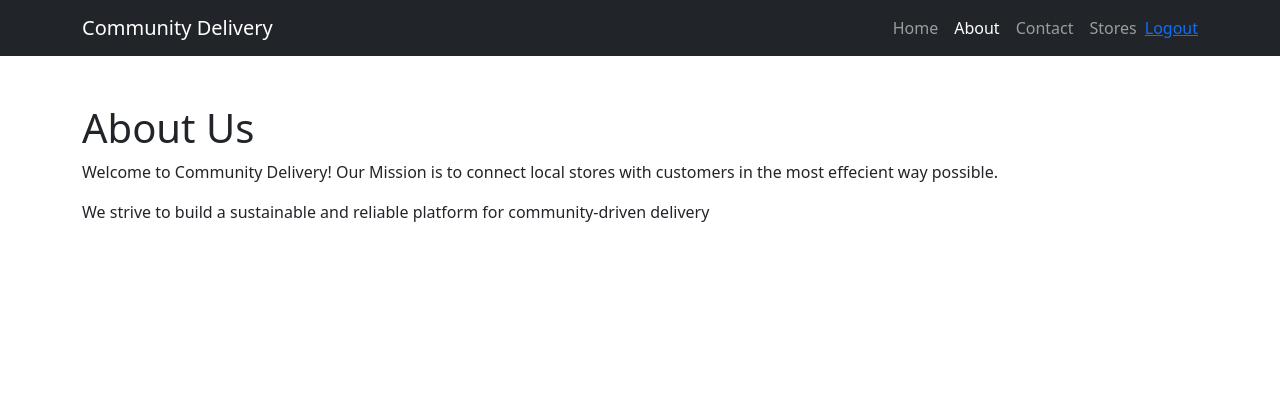
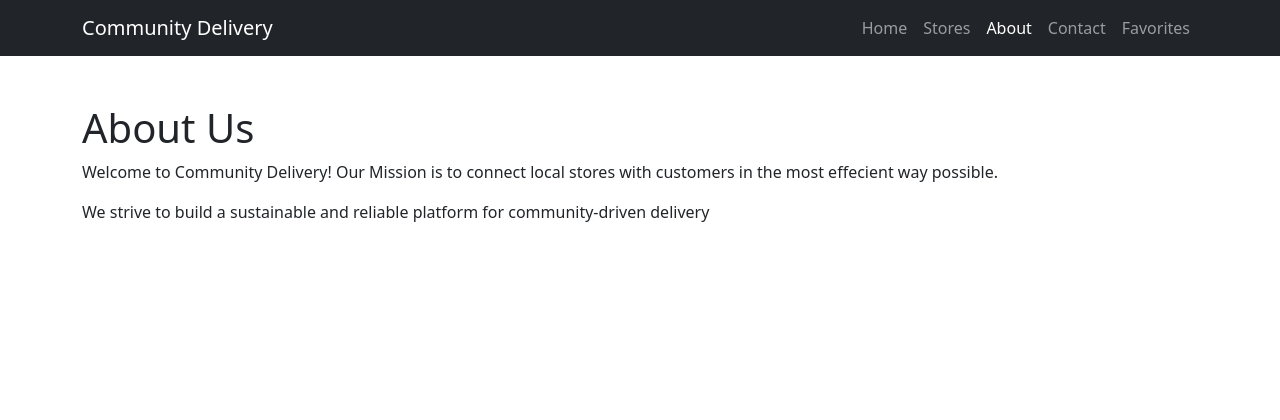
Before and after one commit to Orwa400/Community_Delivery, a Django app: page /about/ in a window 1280 px wide. Shown: the top 420 px of the page. Run offline with Django 5.2, Linux system fonts and the light colour scheme; the visitor is signed in with stand-in values (Sample User, id 1); some libraries are stand-ins or nearby versions.

Commit message:
Make changes to navbar and views

```diff
--- a/core/templates/base.html
+++ b/core/templates/base.html
@@ -29,20 +29,25 @@
                             <a class="nav-link {% if request.resolver_match.url_name == 'home' %}active{% endif %}" href="{% url 'home' %}">Home</a>
                         </li>
                         <li class="nav-item">
+                            <a class="nav-link {% if request.resolver_match.url_name == 'store-list' %}active{% endif %}" href="{% url 'store-list' %}">Stores</a>
+                        </li>
+                        <li class="nav-item">
                             <a class="nav-link {% if request.resolver_match.url_name == 'about' %}active{% endif %}" href="{% url 'about' %}">About</a>
                         </li>
                         <li class="nav-item">
                             <a class="nav-link {% if request.resolver_match.url_name == 'contact' %}active{% endif %}" href="{% url 'contact' %}">Contact</a>
                         </li>
-                        <li class="nav-item">
-                            <a class="nav-link {% if request.resolver_match.url_name == 'store-list' %}active{% endif %}" href="{% url 'store-list' %}">Stores</a>
-                        </li>
+                        {% if user.is_authenticated %}
+                            <li class="nav-item">
+                                <a class="nav-link {% if request.resolver_match.url_name == 'favorite-stores' %}active{% endif %}" href="{% url 'favorite-stores' %}">Favorites</a>
+                            </li>
+                        {% else %}
+                            <li class="nav-item">
+                                <a class="nav-link {% if request.resolver_match.url_name == 'login' %}active{% endif %}" href="{% url 'login' %}">Login</a>
+                            </li>
+                        {% endif %}
                     </ul>
-                    {% if user.is_authenticated %}
-                        <a href="{%url 'logout' %}">Logout</a>
-                    {% else %}
-                        <a href="{% url 'login' %}">Login</a>
-                    {% endif %}
+
                 </div>
             </div>
         </nav>
```
